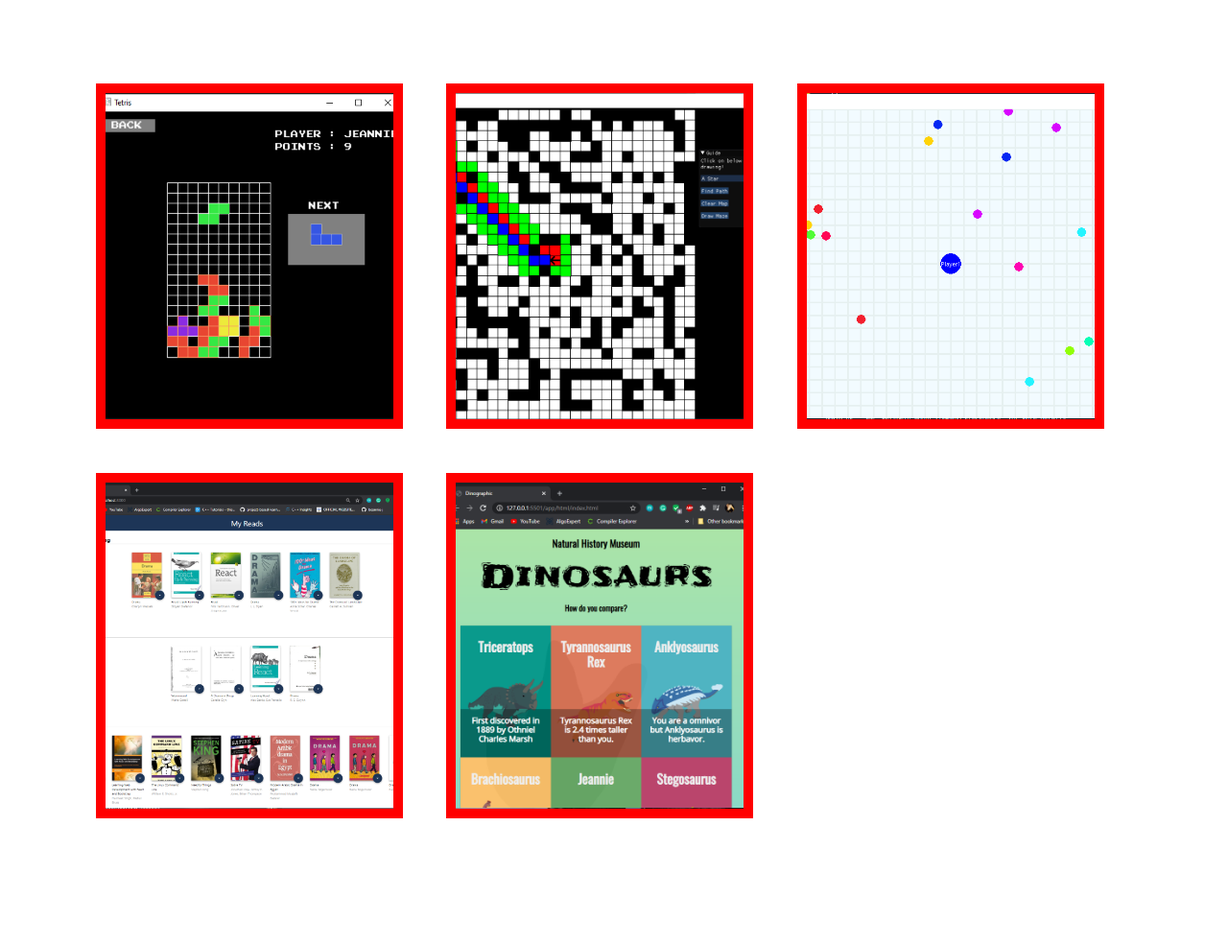
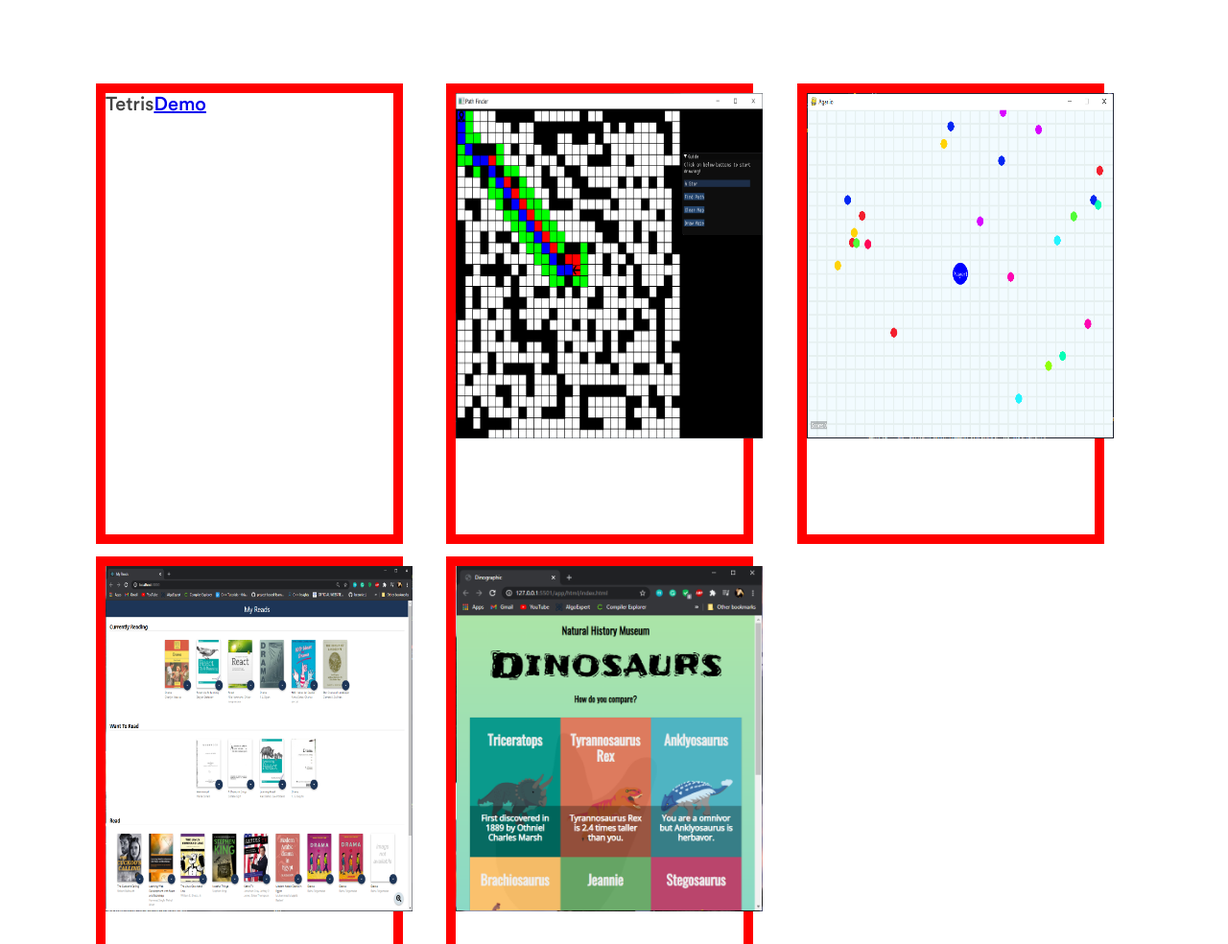
Before and after one commit to beannie-j/portfolio-blog, a website: page projects.html in a window 1280 px wide. Shown: the part 149-1133 px from the top of the page at 96% size. Drawn offline with Linux system fonts and the light colour scheme.

Commit message:
working on project title and description:

```diff
--- a/projects.html
+++ b/projects.html
@@ -14,9 +14,9 @@
   <body>
     <nav class="navigation-bar sticky">
       <div class="logo-box sticky">
-        <a href="about.html"
-          ><img class="logo-icon" src="/resources/images/dog.png" alt="logo"
-        /></a>
+        <a href="about.html"></a>
+          <img class="logo-icon" src="/resources/images/dog.png" alt="logo" />
+        </a>
       </div>
 
       <ul class="pages">
@@ -31,48 +31,76 @@
     <div class="content" role="main">
       <div class="projects-container">
         <div class="project-box box1">
-          <span
-            >Tetris <br /><a
-              class="demo-button"
-              href="https://github.com/beannie-j/tetris"
-              >Demo</a
-            ></span
-          >
+          <div class="card">
+            <!-- <img class="card-img" src="./resources/images/tetris2.png" /> -->
+            <span class="project-name">Tetris
+              <br />
+              <a class="demo-button" href="https://github.com/beannie-j/tetris">Demo</a>
+            </span>
+          </div>
         </div>
-        <div class="project-box box2"></div>
-        <div class="project-box box3"></div>
-        <div class="project-box box4"></div>
-        <div class="project-box box5"></div>
+        <div class="project-box box2">
+          <div class="card">
+            <img class="card-img" src="./resources/images/pathfinder2.png" />
+              <a class="demo-button" href="https://github.com/beannie-j/a-star-pathfinding">Demo</a>
+            </span>
+          </div>
+        </div>
+
+        <div class="project-box box3">
+          <div class="card">
+            <img class="card-img" src="./resources/images/agario.png" />
+              <a class="demo-button" href="https://github.com/beannie-j/agar-io">Demo</a>
+            </span>
+          </div>
+        </div>
+        <div class="project-box box4">
+          <div class="card">
+          <img class="card-img" src="./resources/images/myreads.png" />
+            <a class="demo-button" href="https://github.com/beannie-j/agar-io">Demo</a>
+          </span>
+        </div>
+      </div>
+        <div class="project-box box5">
+          <div class="card">
+            <img class="card-img" src="./resources/images/dino.png" />
+              <a class="demo-button" href="https://github.com/beannie-j/dinographic">Demo</a>
+            </span>
+          </div>
+        </div>
       </div>
     </div>
 
     <footer class="footer-wrap">
       <p class="footer-text">Let's work together!</p>
       <div class="social-links">
-        <a href="https://github.com/beannie-j"
-          ><img
+        <a href="https://github.com/beannie-j">
+          <img
             class="social-link"
             src="/resources/images/github-logo.png"
             alt="github-logo"
             width="2%"
             height="2%"
-        /></a>
-        <a href="https://www.linkedin.com/in/hjeanniean/"
-          ><img
+          />
+        </a>
+        <a href="https://www.linkedin.com/in/hjeanniean/">
+          <img
             class="social-link"
             src="/resources/images/linkedin-logo.png"
             alt="linkedin-logo"
             width="2%"
             height="2%"
-        /></a>
-        <a href="mailto:jeanniehjan@gmail.com"
-          ><img
+          />
+        </a>
+        <a href="mailto:jeanniehjan@gmail.com">
+          <img
             class="social-link"
             src="/resources/images/gmail-logo.png"
             alt="email-logo"
             width="2.1%"
             height="2.1%"
-        /></a>
+          />
+        </a>
       </div>
       <div class="copyright">© 2020, Jeannie An</div>
     </footer>
--- a/resources/sass/index.scss
+++ b/resources/sass/index.scss
@@ -179,77 +179,57 @@ nav {
   grid-template-rows: repeat(2, 1fr);
   grid-column-gap: 2vh;
   grid-row-gap: 1vw;
-  overflow: hidden;
+  // overflow: hidden;
   // border: 10px red solid;
 }
 .project-box {
   width: 25vw;
+  height: 60vh;
+  border: 10px red solid;
+  // overflow: hidden;
+}
+// .box1 {
+//   background-color: black;
+//   // background-image: url("../images/tetris2.png");
+//   background-position: center;
+//   background-size: cover;
+//   background-repeat: no-repeat;
+//   vertical-align: middle;
+//   transition: all 0.5s ease;
+//   overflow: hidden;
+//   span {
+//     display: none;
+//     transition: all 0.5s ease;
+//   }
+// }
+
+.card {
+  overflow: hidden;
+  width: 25vw;
   height: 45vh;
-  border: 10px red solid;
-  overflow: hidden;
-}
-.box1 {
-  background-color: black;
-  background-image: url("../images/tetris2.png");
-  background-position: center;
-  background-size: cover;
-  background-repeat: no-repeat;
-  vertical-align: middle;
-  transition: all 0.5s ease;
-  overflow: hidden;
-  span {
-    display: none;
-    transition: all 0.5s ease;
+
+  .project-name {
+    display: flex;
+    align-items: flex-end;
   }
 }
 
-.box1:hover,
-.box1:focus {
-  background-image: linear-gradient(to right bottom, #a8dadce3, #457b9dda),
-    url("../images/tetris2.png");
+.card-img {
+  width: inherit;
+  height: inherit;
+  margin: 0;
+  transition: all 0.5s ease;
+}
+
+.card-img:hover {
   -ms-transform: scale(1.2);
   -moz-transform: scale(1.2);
   -webkit-transform: scale(1.2);
   -o-transform: scale(1.2);
   transform: scale(1.2);
-  span {
-    display: block;
-    color: white;
-    margin: 0;
-    position: absolute;
-    top: 50%;
-    left: 50%;
-    transform: translate(-50%, -50%);
-  }
-}
-.box2 {
-  background-color: black;
-  background-image: url("../images/pathfinder2.png");
-  background-position: center;
-  background-size: cover;
 }
 
-.box3 {
-  background-color: black;
-  background-image: url("../images/agario.png");
-  background-position: center;
-  background-size: cover;
-}
-
-.box4 {
-  background-color: black;
-  background-image: url("../images/myreads.png");
-  background-position: center;
-  background-size: cover;
-}
-
-.box5 {
-  background-color: black;
-  background-image: url("../images/dino.png");
-  background-position: center;
-  background-size: cover;
-}
-
+// .box2 {
 .download-cv-button {
   text-transform: uppercase;
   text-decoration: none;
```
Also changed, not shown: resources/sass/index.css, 1 other file.
